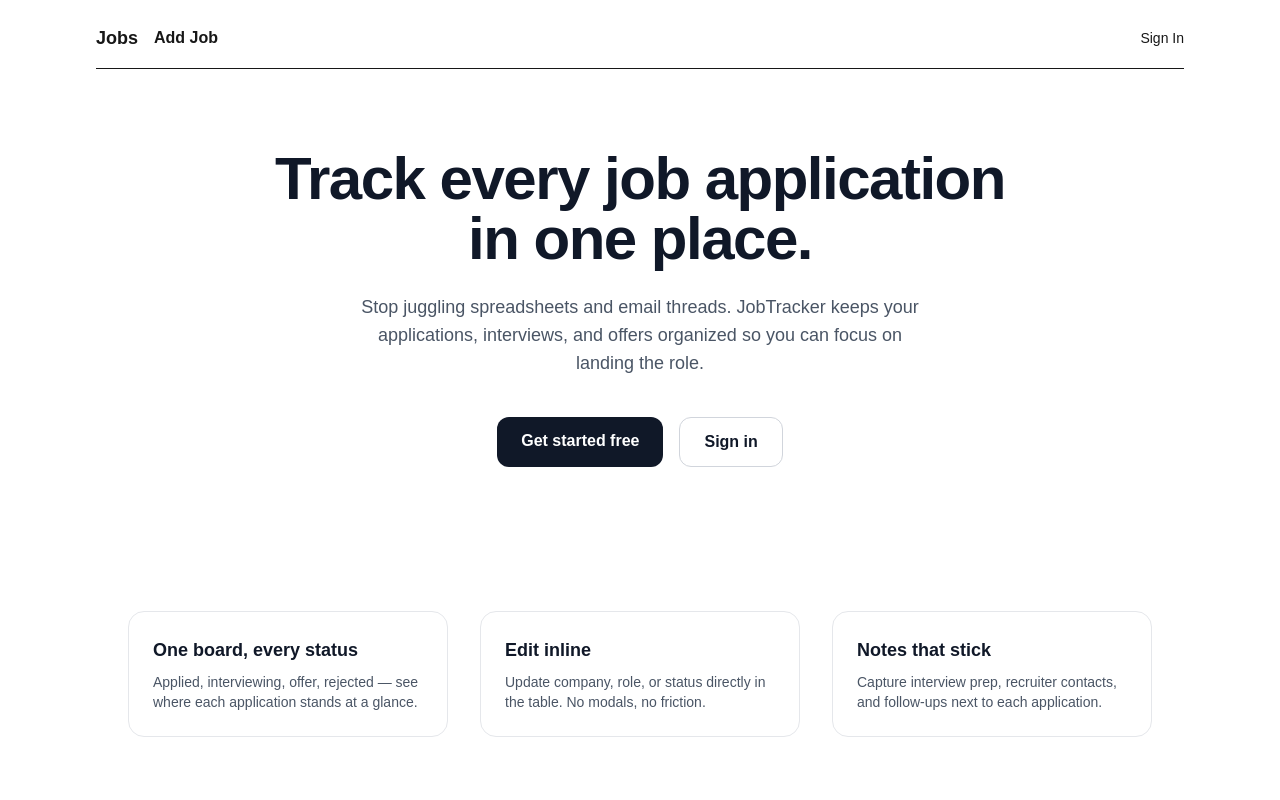
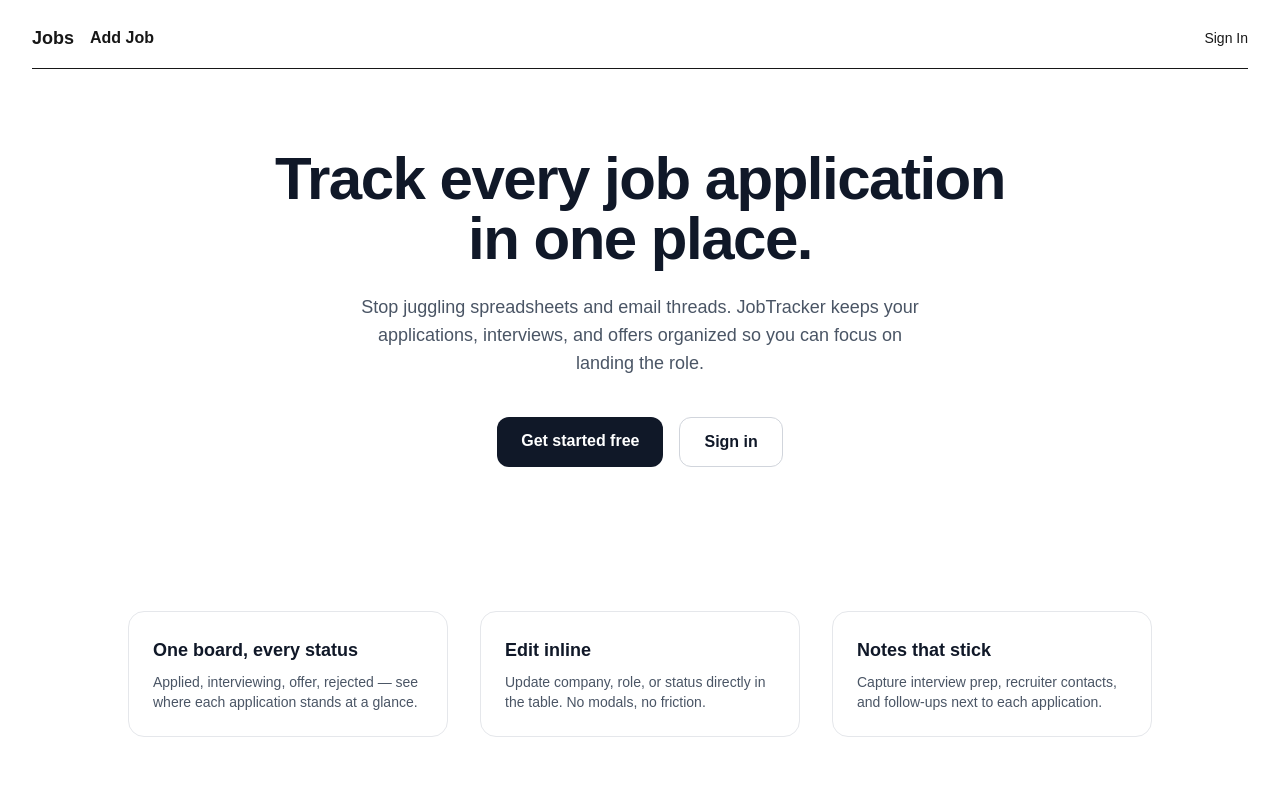
Before and after one commit to ChanYeob1202/job-tracker, a Next.js app in the folder job-tracker-web/: page / in a window 1280 px wide. Shown: the top 800 px of the page. Built offline with nearby package versions, Linux system fonts and the light colour scheme; no server answers.

Commit message:
fix: increase layout max-width

```diff
--- a/job-tracker-web/src/app/layout.tsx
+++ b/job-tracker-web/src/app/layout.tsx
@@ -29,7 +29,7 @@ export default function RootLayout({
       lang="en"
       className={`${geistSans.variable} ${geistMono.variable} h-full antialiased`}
     >
-      <body className="min-h-full flex flex-col px-4 sm:px-6 lg:px-8 py-6 max-w-6xl mx-auto">
+      <body className="min-h-full flex flex-col px-4 sm:px-6 lg:px-8 py-6 max-w-10xl mx-auto">
         <AuthProvider>
           <JobPageNav />
           {children}
```
